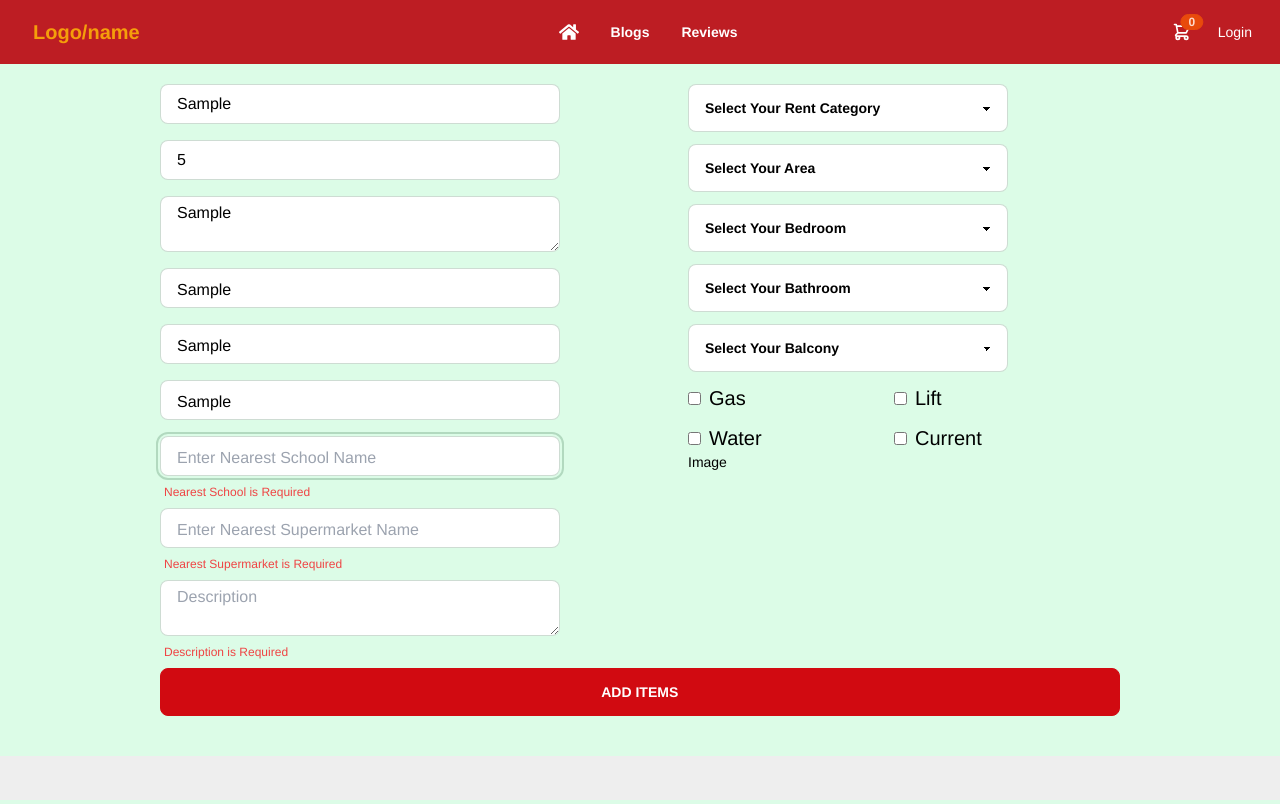
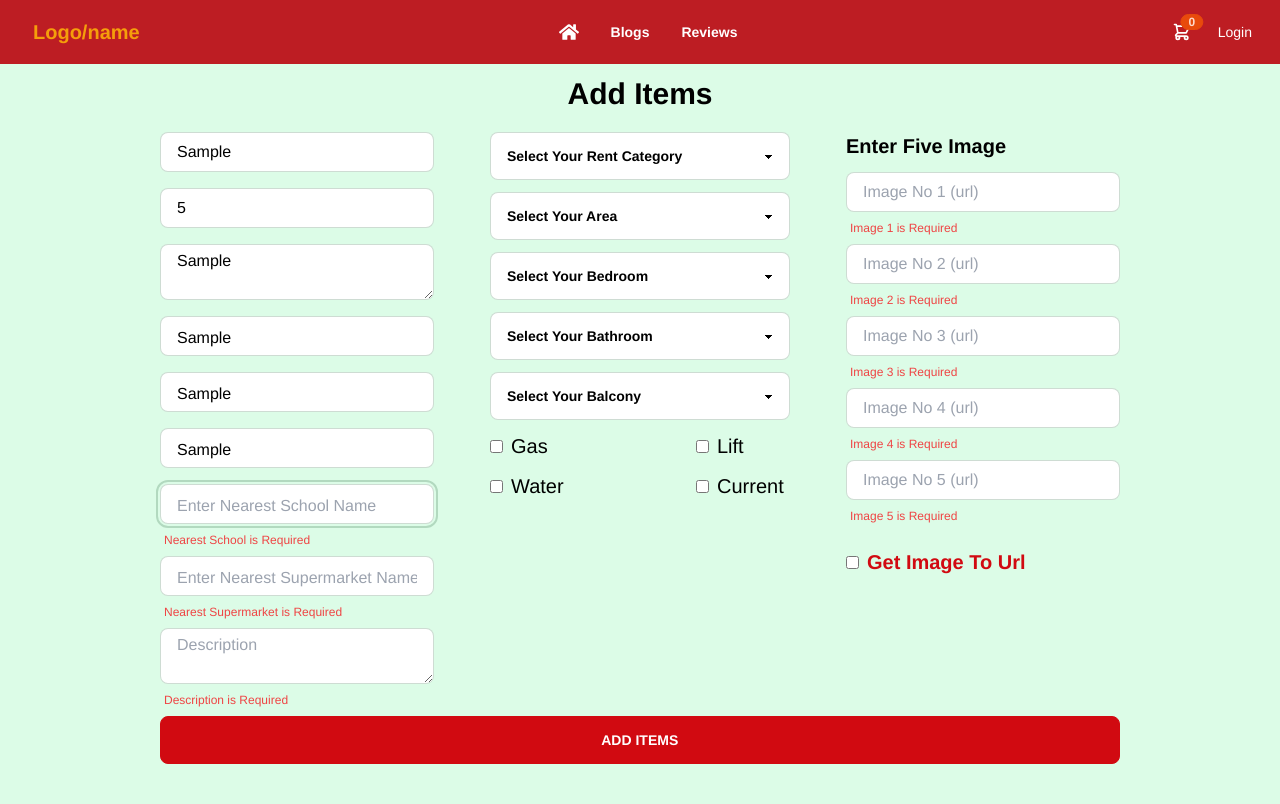
Before and after one commit to dipankar11137/To-Rent, a React (Create React App) app: page /addItems in a window 1280 px wide. Both pictures are taken after typing "Sample", "5", "Sample", "Sample", "Sample", "Sample" into the empty fields and a click on the input "Add Items". Built offline with nearby package versions, Linux system fonts and the light colour scheme; no server answers.

Commit message:
add items

```diff
--- a/src/Components/Pages/AddItems/AddItems.js
+++ b/src/Components/Pages/AddItems/AddItems.js
@@ -1,5 +1,6 @@
 import React, { useState } from 'react';
 import { useForm } from 'react-hook-form';
+import ImageToUrl from './ImageToUrl';
 
 const AddItems = () => {
   const [category, setCategory] = useState('');
@@ -11,6 +12,7 @@ const AddItems = () => {
   const [lift, setLift] = useState(false);
   const [current, setCurrent] = useState(false);
   const [water, setWater] = useState(false);
+  const [urlToImage, setUrlToImage] = useState(false);
   const imageHostKey = '39899c0cdbfbe66a2dbde3818a91832c';
 
   const {
@@ -19,41 +21,27 @@ const AddItems = () => {
     handleSubmit,
   } = useForm();
   const onSubmit = data => {
-    const image = data.image[0];
-
-    const formData = new FormData();
-    formData.append('image', image);
-    const url = `https://api.imgbb.com/1/upload?expiration=600&key=${imageHostKey}`;
-    fetch(url, {
-      method: 'POST',
-      body: formData,
-    })
-      .then(res => res.json())
-      .then(imageData => {
-        const image = imageData.data.url;
-        //  const changeUrl = { ...data, service: service, img: image };
-        //  console.log(changeUrl);
-
-        //  fetch(`http://localhost:5000/allServices`, {
-        //    method: 'POST',
-        //    headers: {
-        //      'content-type': 'application/json',
-        //    },
-        //    body: JSON.stringify(changeUrl),
-        //  })
-        //    .then(res => res.json())
-        //    .then(data => {
-        //      toast.success('Successfully Add This ');
-        //      reset();
-        //    });
-      });
+    // fetch(`http://localhost:5000/allServices`, {
+    //   method: 'POST',
+    //   headers: {
+    //     'content-type': 'application/json',
+    //   },
+    //   body: JSON.stringify(changeData),
+    // })
+    //   .then(res => res.json())
+    //   .then(data => {
+    //     toast.success('Successfully Add This ');
+    //     reset();
+    //   });
   };
   return (
     <div className="mx-20 pb-10">
       <div className="mx-20">
+        {urlToImage && <ImageToUrl />}
+        <h1 className="mt-3 text-center text-3xl font-bold">Add Items</h1>
         <form onSubmit={handleSubmit(onSubmit)}>
-          <div className="md:flex  lg:gap-x-32 mt-5">
-            <div className="w-[400px]">
+          <div className="md:flex  lg:gap-x-14 mt-5">
+            <div className="w-[350px] ">
               {/* Name */}
               <div className="form-control w-full ">
                 <input
@@ -244,7 +232,7 @@ const AddItems = () => {
                 </label>
               </div>
             </div>
-            <div className="">
+            <div className=" w-[300px]">
               {/* Category */}
               <select
                 onClick={e => setCategory(e.target.value)}
@@ -363,8 +351,124 @@ const AddItems = () => {
                   Current
                 </label>
               </div>
-              <div>
-                <h1>Image</h1>
+            </div>
+            <div className="w-[350px] ">
+              <h1 className="text-xl mb-3 font-semibold">Enter Five Image</h1>
+              {/* Image 1 */}
+              <div className="form-control w-full ">
+                <input
+                  type="text"
+                  placeholder="Image No 1 (url)"
+                  className="input input-bordered h-10 bg-white w-full "
+                  {...register('image1', {
+                    required: {
+                      value: true,
+                      message: 'Image 1 is Required',
+                    },
+                  })}
+                />
+                <label className="label">
+                  {errors.image1?.type === 'required' && (
+                    <span className="label-text-alt text-red-500">
+                      {errors.image1.message}
+                    </span>
+                  )}
+                </label>
+              </div>
+              {/* Image 2 */}
+              <div className="form-control w-full ">
+                <input
+                  type="text"
+                  placeholder="Image No 2 (url)"
+                  className="input input-bordered h-10 bg-white w-full "
+                  {...register('image2', {
+                    required: {
+                      value: true,
+                      message: 'Image 2 is Required',
+                    },
+                  })}
+                />
+                <label className="label">
+                  {errors.image2?.type === 'required' && (
+                    <span className="label-text-alt text-red-500">
+                      {errors.image2.message}
+                    </span>
+                  )}
+                </label>
+              </div>
+              {/* Image 3 */}
+              <div className="form-control w-full ">
+                <input
+                  type="text"
+                  placeholder="Image No 3 (url)"
+                  className="input input-bordered h-10 bg-white w-full "
+                  {...register('image3', {
+                    required: {
+                      value: true,
+                      message: 'Image 3 is Required',
+                    },
+                  })}
+                />
+                <label className="label">
+                  {errors.image3?.type === 'required' && (
+                    <span className="label-text-alt text-red-500">
+                      {errors.image3.message}
+                    </span>
+                  )}
+                </label>
+              </div>
+              {/* Image 4 */}
+              <div className="form-control w-full ">
+                <input
+                  type="text"
+                  placeholder="Image No 4 (url)"
+                  className="input input-bordered h-10 bg-white w-full "
+                  {...register('image4', {
+                    required: {
+                      value: true,
+                      message: 'Image 4 is Required',
+                    },
+                  })}
+                />
+                <label className="label">
+                  {errors.image4?.type === 'required' && (
+                    <span className="label-text-alt text-red-500">
+                      {errors.image4.message}
+                    </span>
+                  )}
+                </label>
+              </div>
+              {/* Image 5 */}
+              <div className="form-control w-full ">
+                <input
+                  type="text"
+                  placeholder="Image No 5 (url)"
+                  className="input input-bordered h-10 bg-white w-full "
+                  {...register('image5', {
+                    required: {
+                      value: true,
+                      message: 'Image 5 is Required',
+                    },
+                  })}
+                />
+                <label className="label">
+                  {errors.image5?.type === 'required' && (
+                    <span className="label-text-alt text-red-500">
+                      {errors.image5.message}
+                    </span>
+                  )}
+                </label>
+              </div>
+              <div className="text-xl mt-4 text-primary font-semibold">
+                <label>
+                  <input
+                    className="mr-2 bg-primary text-primary"
+                    type="checkbox"
+                    checked={urlToImage}
+                    onChange={() => setUrlToImage(!urlToImage)}
+                  />
+                  Get Image To Url
+                </label>
               </div>
             </div>
           </div>
--- /dev/null
+++ b/src/Components/Pages/AddItems/ImageToUrl.js
@@ -0,0 +1,66 @@
+import React, { useState } from 'react';
+import { useForm } from 'react-hook-form';
+
+const ImageToUrl = () => {
+  const imageHostKey = '39899c0cdbfbe66a2dbde3818a91832c';
+  const [url, getUrl] = useState('Get Url This Place');
+  const {
+    register,
+    formState: { errors },
+    handleSubmit,
+  } = useForm();
+  const onSubmit = data => {
+    const image = data.image[0];
+
+    const formData = new FormData();
+    formData.append('image', image);
+    const url = `https://api.imgbb.com/1/upload?expiration=600&key=${imageHostKey}`;
+    fetch(url, {
+      method: 'POST',
+      body: formData,
+    })
+      .then(res => res.json())
+      .then(imageData => {
+        // const image = imageData.data.url;
+        // console.log(image);
+        getUrl(imageData.data.url);
+      });
+  };
+  return (
+    <div className="mt-5">
+      <div className="flex items-center gap-x-3">
+        <h1 className="w-[500px] bg-white py-3 rounded-md pl-2">{url}</h1>
+        <form
+          className="flex items-center gap-x-3"
+          onSubmit={handleSubmit(onSubmit)}
+        >
+          <div>
+            {/* <label className="label">
+              <span className="label-text text-xl font-semibold">
+                Input Image{' '}
+              </span>
+            </label> */}
+            <input
+              type="file"
+              className="input input-bordered text-black w-96 pt-2   hover:shadow-xl shadow-inner"
+              {...register('image', {
+                required: {
+                  value: true,
+                  message: 'Image is Required',
+                },
+              })}
+            />
+          </div>
+
+          <input
+            className="btn  disable text-white w-20"
+            type="submit"
+            value="Submit"
+          />
+        </form>
+      </div>
+    </div>
+  );
+};
+
+export default ImageToUrl;
```
